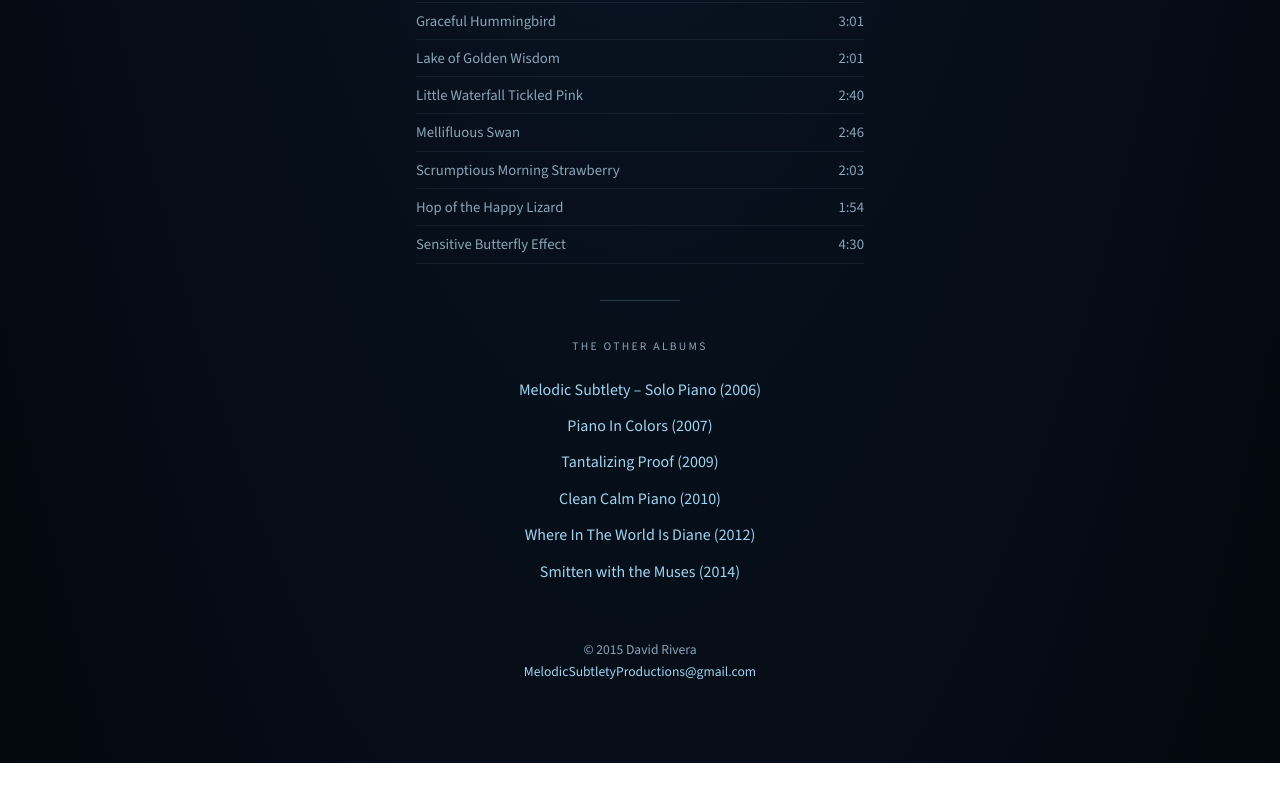
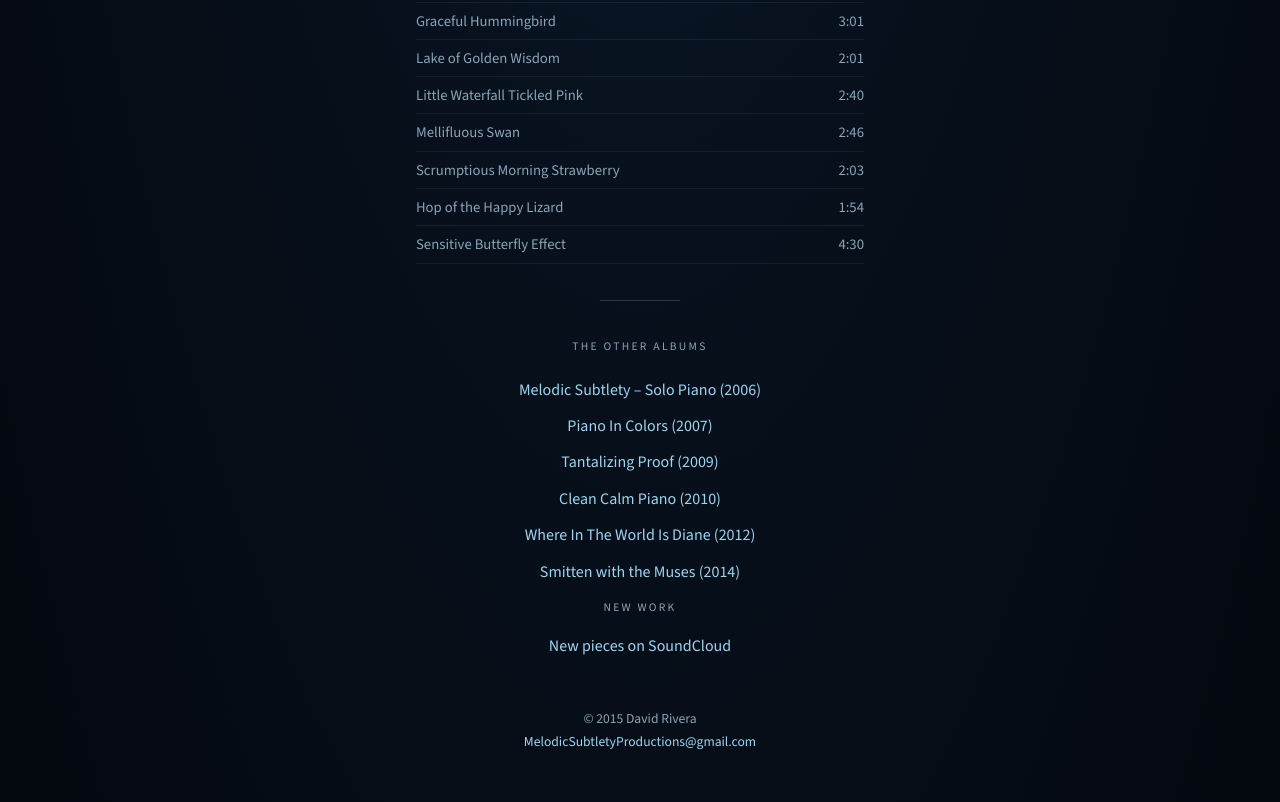
Before and after one commit to DavidAlwaysLearning/pianoreveries, a plain HTML site: page index.html in a window 1280 px wide. Shown: the part 1826-2628 px from the top of the page. Before the commit the page ends 2589 px from the top, so only its background shows below. Drawn offline with nearby package versions, Linux system fonts and the light colour scheme.

Commit message:
Add quiet New work SoundCloud link after catalog

```diff
--- a/index.html
+++ b/index.html
@@ -127,6 +127,8 @@
   .catalog li { padding: 5px 0; }
   .catalog a { color: var(--glow); text-decoration: none; }
   .catalog a:hover { text-decoration: underline; }
+  .new-work a { color: var(--glow); text-decoration: none; }
+  .new-work a:hover { text-decoration: underline; }
 </style>
 </head>
 <body>
@@ -191,6 +193,9 @@
   </ul>
 
 
+  <p class="label">New work</p>
+  <p class="new-work" style="text-align:center;margin:0 0 24px;"><a href="https://soundcloud.com/davidtwopointoh/sets/new-work">New pieces on SoundCloud</a></p>
+
   <footer>
     © 2015 David Rivera
     <br>
```
